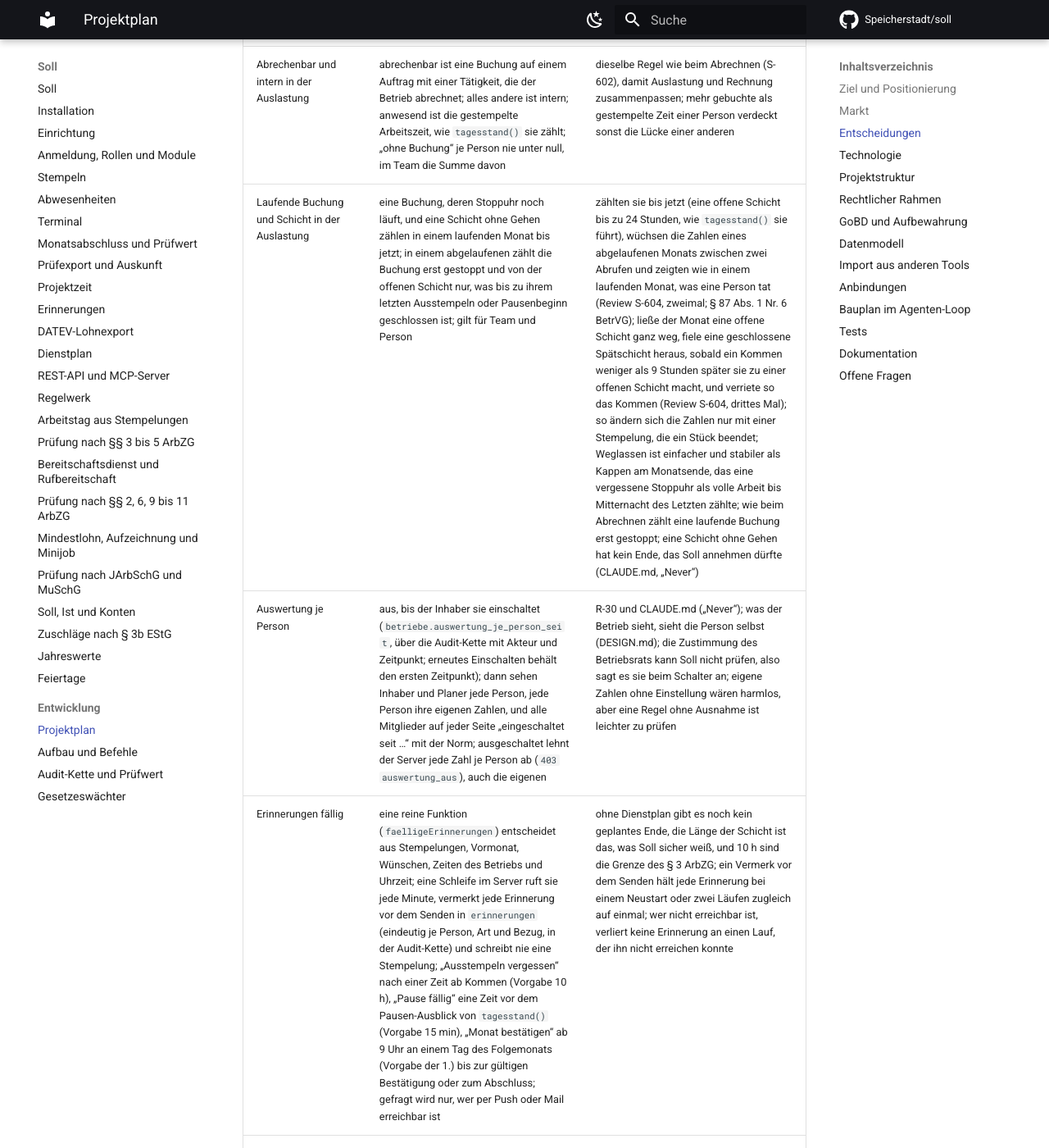
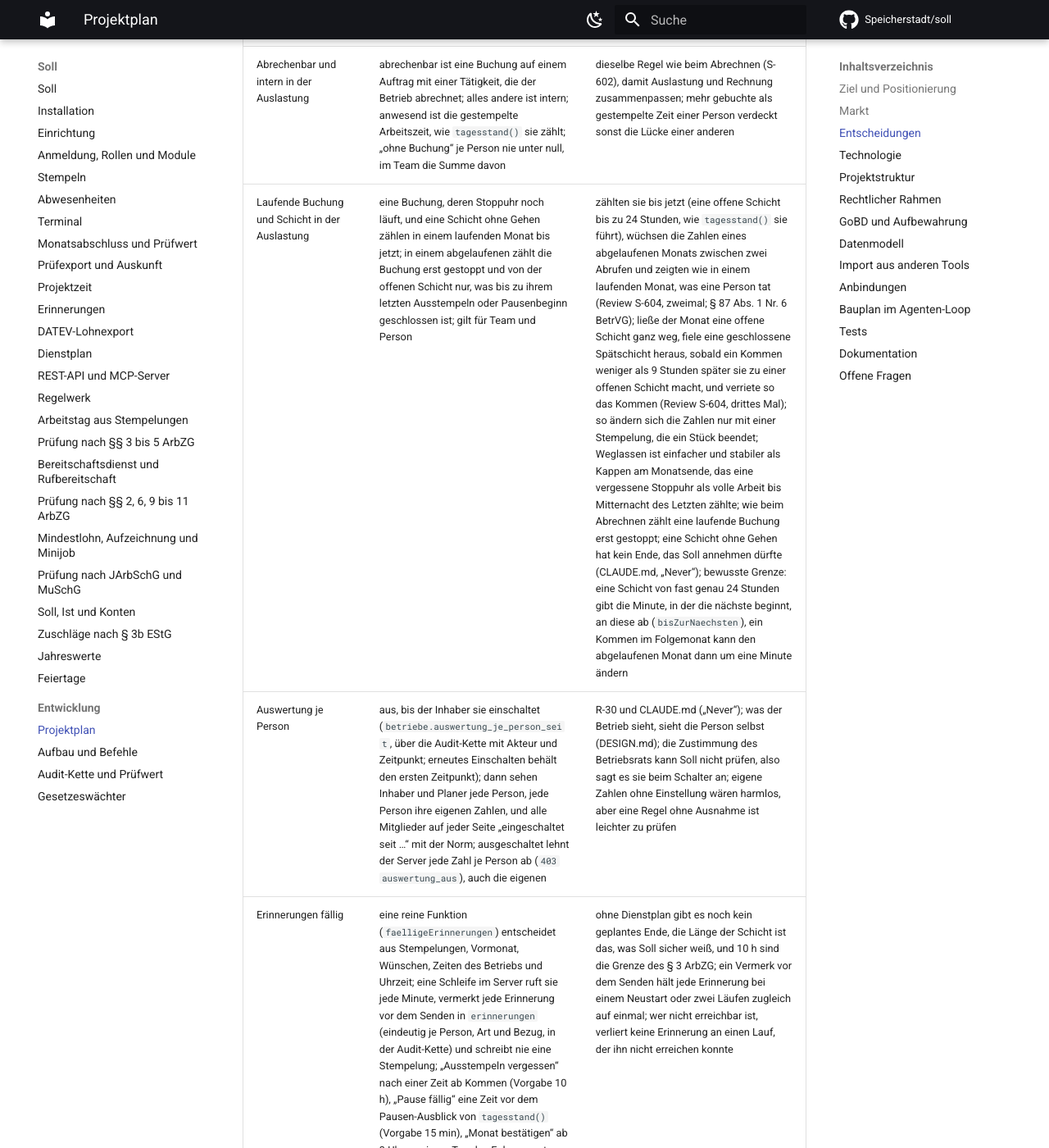
Before and after one commit to Speicherstadt/soll, an MkDocs documentation site: the page built from docs/plan.md, in a window 1280 px wide and 1400 px high, scrolled down 31252 px. Shown: the whole window at 82% size. Built offline with MkDocs 1.6.1 and Material for MkDocs 9.7.7, drawn with Linux system fonts in a browser that asks for light colours; comment, search, counter and statistics services are not loaded.

Commit message:
docs: the one-minute limit of a 24 h shift in the Auslastung (S-604)
Co-Authored-By: Claude Opus 5.5 <noreply@anthropic.com>
Claude-Session: https://claude.ai/code/session_014k4Nfif8AkmJuguTTg1oKS

```diff
--- a/docs/plan.md
+++ b/docs/plan.md
@@ -186,7 +186,7 @@ Der Loop entscheidet danach und trägt neue Entscheidungen hier mit Grund ein.
 | Team in der Auslastung | ein Team ist der ganze Betrieb: alle Personen mit gestempelter oder gebuchter Zeit im Monat, auch wer ihn inzwischen verlassen hat; keine Gruppen nach Standort oder Rolle (S-604) | Soll kennt noch keine Teams, und eine Person hängt nur über ihre Schichten an einem Standort; in Betrieben mit 2 bis 50 Beschäftigten ergäben Gruppen nach Standort oder Rolle meist zwei, drei Personen und damit eine verdeckte Auswertung je Person; eine eigene Team-Tabelle käme mit einem Punkt, der sie braucht |
 | Mindestgröße der Auslastung je Team | Zahlen erst ab drei Personen mit Zeit im Monat (`MINDESTGROESSE`), darunter nur „zu wenige Personen“; nur für abgelaufene Monate (`422 monat_laeuft`), als Summe über den Monat ohne Tage | bei zwei Personen liest jede (und der Inhaber, der eine kennt) die Zahlen der anderen aus der Summe ab; in einem laufenden Monat oder je Tag zeigte der Unterschied zwischen zwei Abrufen, was eine Person dazwischen tat; beides wäre eine Auswertung je Person ohne Einstellung (§ 87 Abs. 1 Nr. 6 BetrVG, Art. 5 Abs. 1 lit. c DSGVO) |
 | Abrechenbar und intern in der Auslastung | abrechenbar ist eine Buchung auf einem Auftrag mit einer Tätigkeit, die der Betrieb abrechnet; alles andere ist intern; anwesend ist die gestempelte Arbeitszeit, wie `tagesstand()` sie zählt; „ohne Buchung“ je Person nie unter null, im Team die Summe davon | dieselbe Regel wie beim Abrechnen (S-602), damit Auslastung und Rechnung zusammenpassen; mehr gebuchte als gestempelte Zeit einer Person verdeckt sonst die Lücke einer anderen |
-| Laufende Buchung und Schicht in der Auslastung | eine Buchung, deren Stoppuhr noch läuft, und eine Schicht ohne Gehen zählen in einem laufenden Monat bis jetzt; in einem abgelaufenen zählt die Buchung erst gestoppt und von der offenen Schicht nur, was bis zu ihrem letzten Ausstempeln oder Pausenbeginn geschlossen ist; gilt für Team und Person | zählten sie bis jetzt (eine offene Schicht bis zu 24 Stunden, wie `tagesstand()` sie führt), wüchsen die Zahlen eines abgelaufenen Monats zwischen zwei Abrufen und zeigten wie in einem laufenden Monat, was eine Person tat (Review S-604, zweimal; § 87 Abs. 1 Nr. 6 BetrVG); ließe der Monat eine offene Schicht ganz weg, fiele eine geschlossene Spätschicht heraus, sobald ein Kommen weniger als 9 Stunden später sie zu einer offenen Schicht macht, und verriete so das Kommen (Review S-604, drittes Mal); so ändern sich die Zahlen nur mit einer Stempelung, die ein Stück beendet; Weglassen ist einfacher und stabiler als Kappen am Monatsende, das eine vergessene Stoppuhr als volle Arbeit bis Mitternacht des Letzten zählte; wie beim Abrechnen zählt eine laufende Buchung erst gestoppt; eine Schicht ohne Gehen hat kein Ende, das Soll annehmen dürfte (CLAUDE.md, „Never“) |
+| Laufende Buchung und Schicht in der Auslastung | eine Buchung, deren Stoppuhr noch läuft, und eine Schicht ohne Gehen zählen in einem laufenden Monat bis jetzt; in einem abgelaufenen zählt die Buchung erst gestoppt und von der offenen Schicht nur, was bis zu ihrem letzten Ausstempeln oder Pausenbeginn geschlossen ist; gilt für Team und Person | zählten sie bis jetzt (eine offene Schicht bis zu 24 Stunden, wie `tagesstand()` sie führt), wüchsen die Zahlen eines abgelaufenen Monats zwischen zwei Abrufen und zeigten wie in einem laufenden Monat, was eine Person tat (Review S-604, zweimal; § 87 Abs. 1 Nr. 6 BetrVG); ließe der Monat eine offene Schicht ganz weg, fiele eine geschlossene Spätschicht heraus, sobald ein Kommen weniger als 9 Stunden später sie zu einer offenen Schicht macht, und verriete so das Kommen (Review S-604, drittes Mal); so ändern sich die Zahlen nur mit einer Stempelung, die ein Stück beendet; Weglassen ist einfacher und stabiler als Kappen am Monatsende, das eine vergessene Stoppuhr als volle Arbeit bis Mitternacht des Letzten zählte; wie beim Abrechnen zählt eine laufende Buchung erst gestoppt; eine Schicht ohne Gehen hat kein Ende, das Soll annehmen dürfte (CLAUDE.md, „Never“); bewusste Grenze: eine Schicht von fast genau 24 Stunden gibt die Minute, in der die nächste beginnt, an diese ab (`bisZurNaechsten`), ein Kommen im Folgemonat kann den abgelaufenen Monat dann um eine Minute ändern |
 | Auswertung je Person | aus, bis der Inhaber sie einschaltet (`betriebe.auswertung_je_person_seit`, über die Audit-Kette mit Akteur und Zeitpunkt; erneutes Einschalten behält den ersten Zeitpunkt); dann sehen Inhaber und Planer jede Person, jede Person ihre eigenen Zahlen, und alle Mitglieder auf jeder Seite „eingeschaltet seit …“ mit der Norm; ausgeschaltet lehnt der Server jede Zahl je Person ab (`403 auswertung_aus`), auch die eigenen | R-30 und CLAUDE.md („Never“); was der Betrieb sieht, sieht die Person selbst (DESIGN.md); die Zustimmung des Betriebsrats kann Soll nicht prüfen, also sagt es sie beim Schalter an; eigene Zahlen ohne Einstellung wären harmlos, aber eine Regel ohne Ausnahme ist leichter zu prüfen |
 | Erinnerungen fällig | eine reine Funktion (`faelligeErinnerungen`) entscheidet aus Stempelungen, Vormonat, Wünschen, Zeiten des Betriebs und Uhrzeit; eine Schleife im Server ruft sie jede Minute, vermerkt jede Erinnerung vor dem Senden in `erinnerungen` (eindeutig je Person, Art und Bezug, in der Audit-Kette) und schreibt nie eine Stempelung; „Ausstempeln vergessen“ nach einer Zeit ab Kommen (Vorgabe 10 h), „Pause fällig“ eine Zeit vor dem Pausen-Ausblick von `tagesstand()` (Vorgabe 15 min), „Monat bestätigen“ ab 9 Uhr an einem Tag des Folgemonats (Vorgabe der 1.) bis zur gültigen Bestätigung oder zum Abschluss; gefragt wird nur, wer per Push oder Mail erreichbar ist | ohne Dienstplan gibt es noch kein geplantes Ende, die Länge der Schicht ist das, was Soll sicher weiß, und 10 h sind die Grenze des § 3 ArbZG; ein Vermerk vor dem Senden hält jede Erinnerung bei einem Neustart oder zwei Läufen zugleich auf einmal; wer nicht erreichbar ist, verliert keine Erinnerung an einen Lauf, der ihn nicht erreichen konnte |
 | Web Push | eigene Umsetzung mit `node:crypto` von RFC 8030, 8291 (`aes128gcm`) und 8292 (VAPID), getestet mit den Werten aus RFC 8291 Anhang A und einem Ersatz für den Push-Dienst; keine Bibliothek | rund 150 Zeilen statt einer Abhängigkeit mit eigenem HTTP-Client; läuft gleich unter Bun und in `bun build --compile` |
```
